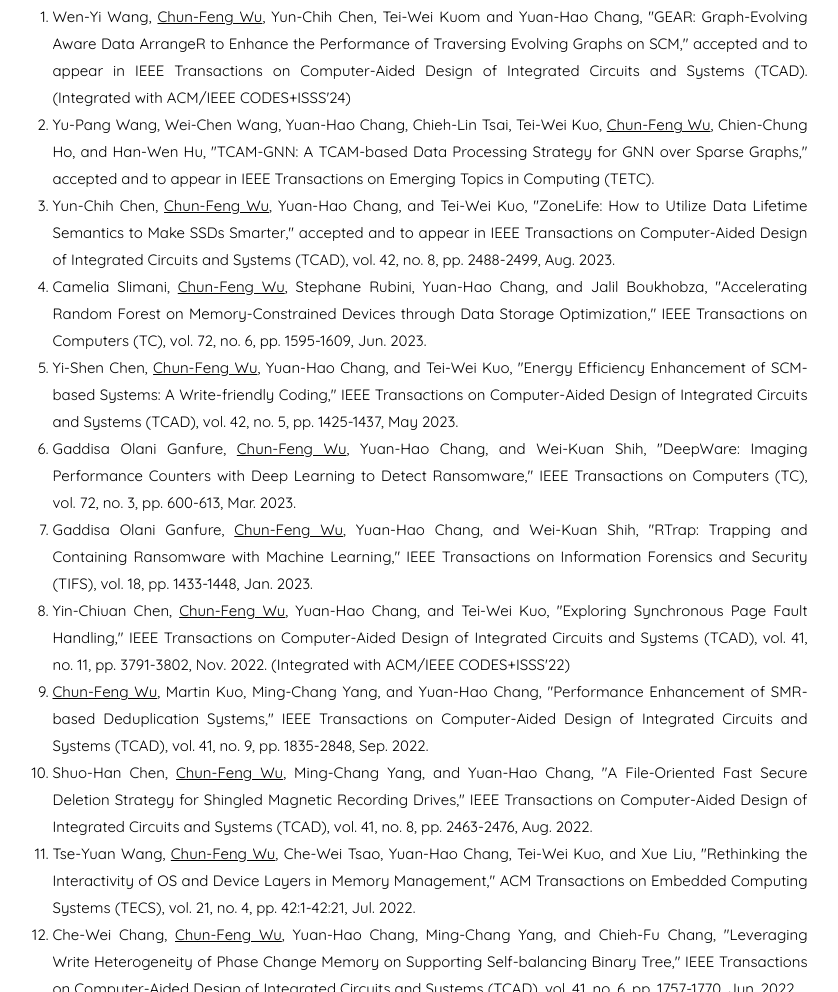
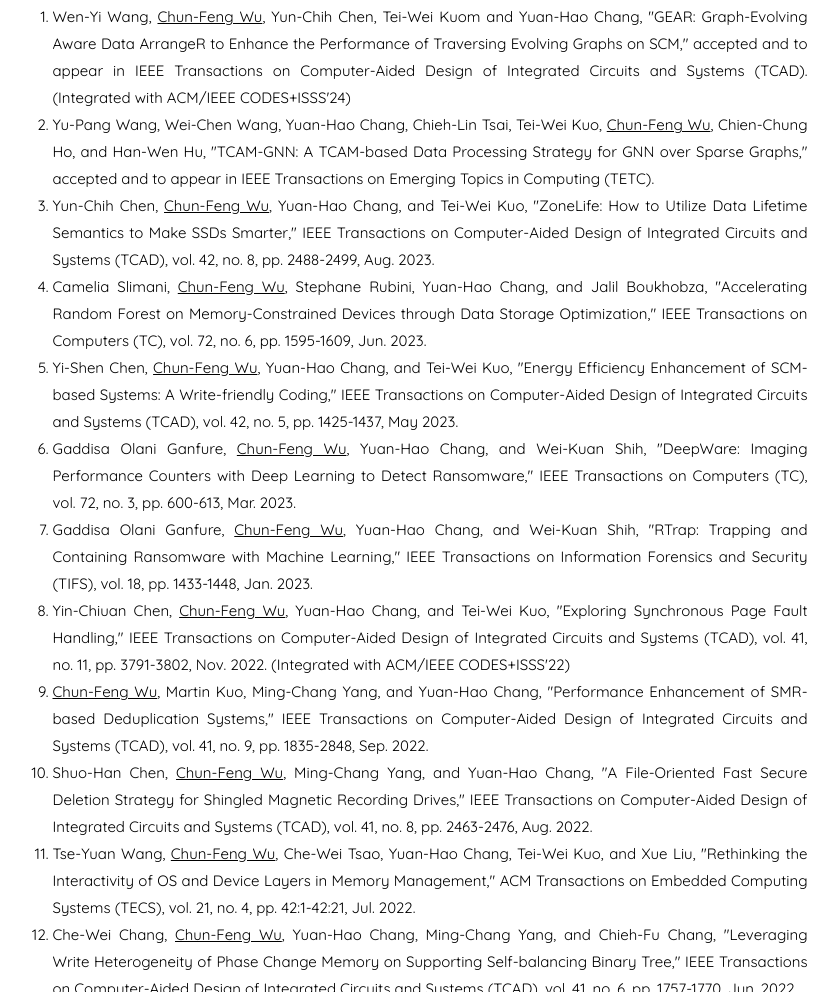
Before and after one commit to cfwu417/cfwu417.github.io, a plain HTML site: page index.html in a window 1280 px wide. Shown: the part 3334-4326 px from the top of the page, without its empty margins (380-1218 px from the left). Drawn offline with nearby package versions, Linux system fonts and the light colour scheme; files whose address does not match are found by name; a web font is replaced by a local one.

Commit message:
Add CODES 2024v2

```diff
--- a/index.html
+++ b/index.html
@@ -338,7 +338,7 @@
                         <!--<big><big><li style="text-align:justify;color:gray;"></li></big></big>-->
                         <li style="text-align:justify;color:black;">Wen-Yi Wang, <u>Chun-Feng Wu</u>, Yun-Chih Chen, Tei-Wei Kuom and Yuan-Hao Chang, "GEAR: Graph-Evolving Aware Data ArrangeR to Enhance the Performance of Traversing Evolving Graphs on SCM," accepted and to appear in IEEE Transactions on Computer-Aided Design of Integrated Circuits and Systems (TCAD). (Integrated with ACM/IEEE CODES+ISSS'24)</li>
                         <li style="text-align:justify;color:black;"> Yu-Pang Wang, Wei-Chen Wang, Yuan-Hao Chang, Chieh-Lin Tsai, Tei-Wei Kuo, <u>Chun-Feng Wu</u>, Chien-Chung Ho, and Han-Wen Hu, "TCAM-GNN: A TCAM-based Data Processing Strategy for GNN over Sparse Graphs," accepted and to appear in IEEE Transactions on Emerging Topics in Computing (TETC).</li>
-                        <li style="text-align:justify;color:black;">Yun-Chih Chen, <u>Chun-Feng Wu</u>, Yuan-Hao Chang, and Tei-Wei Kuo, "ZoneLife: How to Utilize Data Lifetime Semantics to Make SSDs Smarter," accepted and to appear in IEEE Transactions on Computer-Aided Design of Integrated Circuits and Systems (TCAD), vol. 42, no. 8, pp. 2488-2499, Aug. 2023.</li>
+                        <li style="text-align:justify;color:black;">Yun-Chih Chen, <u>Chun-Feng Wu</u>, Yuan-Hao Chang, and Tei-Wei Kuo, "ZoneLife: How to Utilize Data Lifetime Semantics to Make SSDs Smarter," IEEE Transactions on Computer-Aided Design of Integrated Circuits and Systems (TCAD), vol. 42, no. 8, pp. 2488-2499, Aug. 2023.</li>
                         <li style="text-align:justify;color:black;">Camelia Slimani, <u>Chun-Feng Wu</u>, Stephane Rubini, Yuan-Hao Chang, and Jalil Boukhobza, "Accelerating Random Forest on Memory-Constrained Devices through Data Storage Optimization," IEEE Transactions on Computers (TC), vol. 72, no. 6, pp. 1595-1609, Jun. 2023.</li>
                         <li style="text-align:justify;color:black;">Yi-Shen Chen, <u>Chun-Feng Wu</u>, Yuan-Hao Chang, and Tei-Wei Kuo, "Energy Efficiency Enhancement of SCM-based Systems: A Write-friendly Coding," IEEE Transactions on Computer-Aided Design of Integrated Circuits and Systems (TCAD), vol. 42, no. 5, pp. 1425-1437, May 2023.</li>
                         <li style="text-align:justify;color:black;">Gaddisa Olani Ganfure, <u>Chun-Feng Wu</u>, Yuan-Hao Chang, and Wei-Kuan Shih, "DeepWare: Imaging Performance Counters with Deep Learning to Detect Ransomware," IEEE Transactions on Computers (TC), vol. 72, no. 3, pp. 600-613, Mar. 2023.</li>
```
